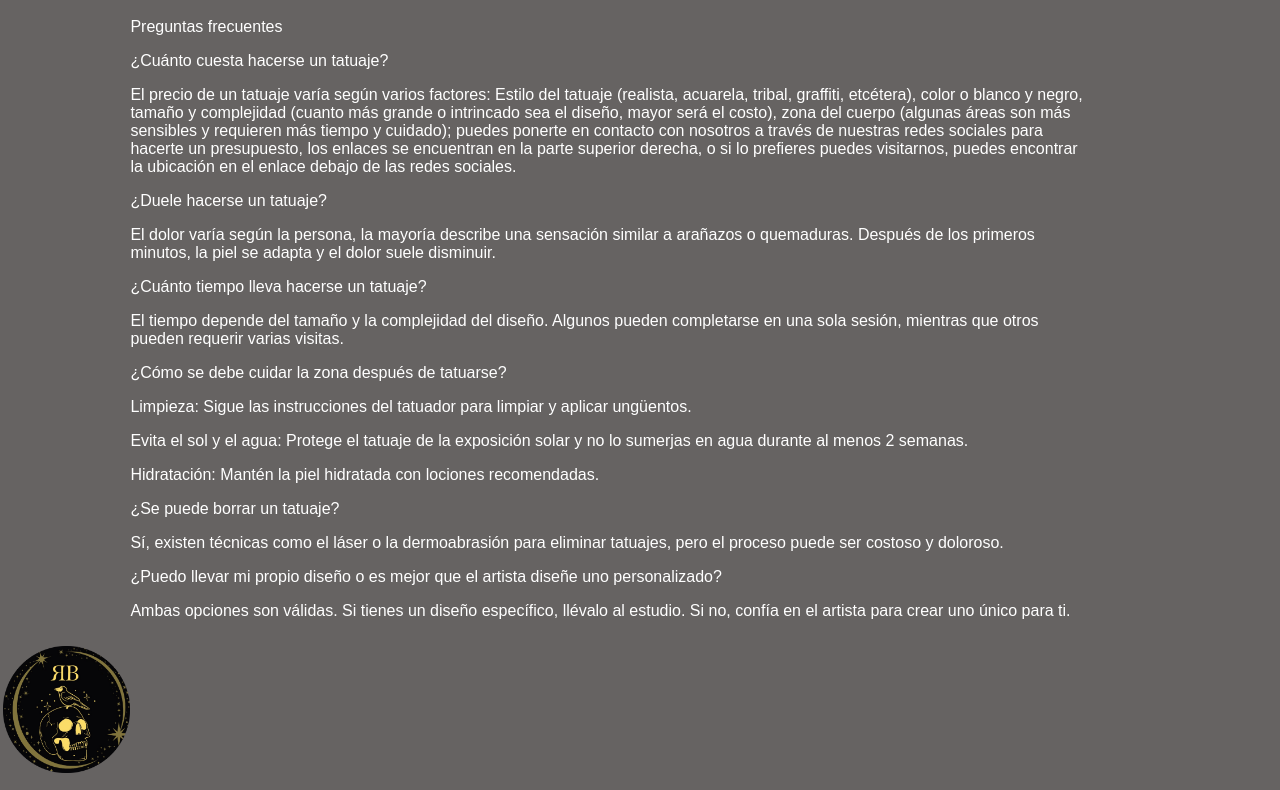
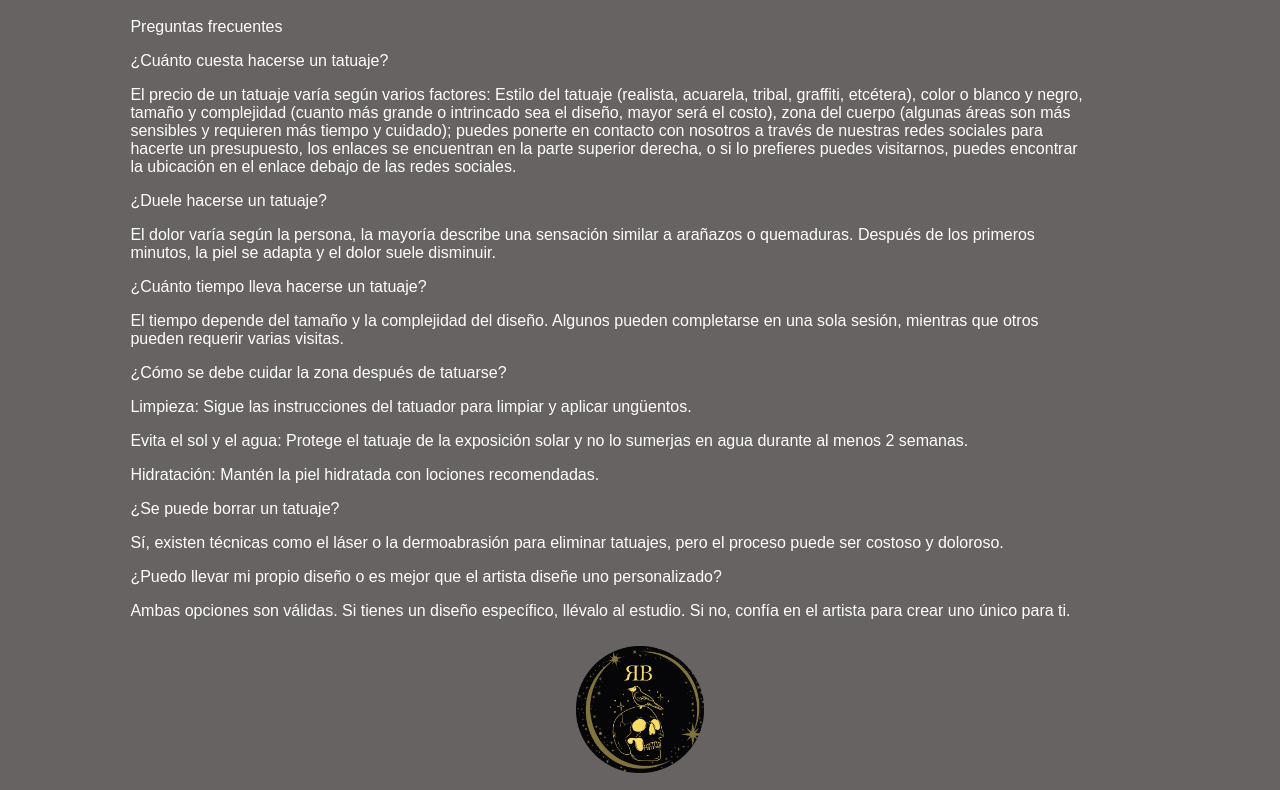
Before and after one commit to RickReykay/RBTattooStudio, a plain HTML site: page index.html in a window 1280 px wide. Shown: the part 1566-2356 px from the top of the page. Drawn offline with Linux system fonts and the light colour scheme.

Commit message:
Update index.html

```diff
--- a/index.html
+++ b/index.html
@@ -248,7 +248,9 @@
                  Si no, confía en el artista para crear uno único para ti.
             </p>
         </div>
-        <img src="img/logo_circular.png" class="fin">
+        <div id="piepagina">
+            <img src="img/logo_circular.png" class="fin">
+        </div>
     </body>
 
 </html>
```
